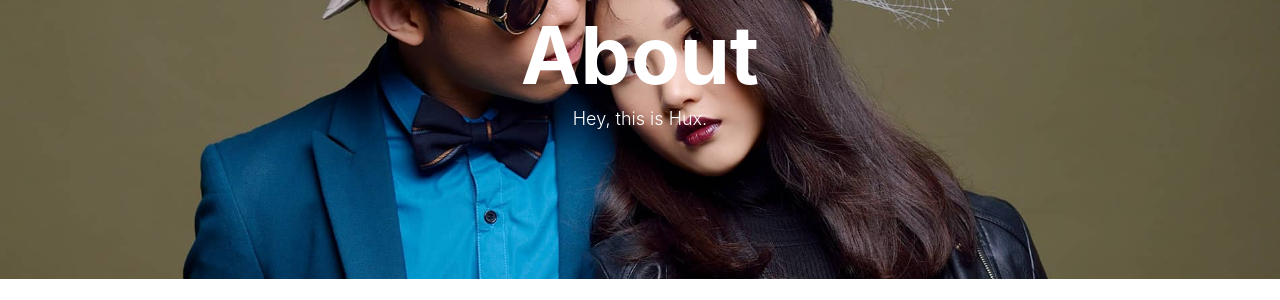
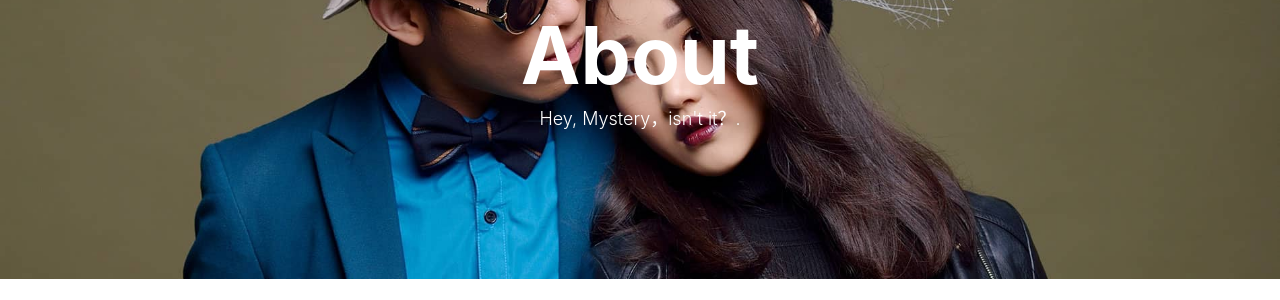
Before and after one commit to jessica1123/stfpeak.github.io, a Jekyll site: the page built from about.html, in a window 1280 px wide. Shown: the part 139-439 px from the top of the page. Built offline with Jekyll 4.4.1, drawn with Linux system fonts in a browser that asks for light colours; nearby versions of some CDN libraries; comment, search, counter and statistics services are not loaded.

Commit message:
Updated about.html

```diff
--- a/about.html
+++ b/about.html
@@ -1,7 +1,7 @@
 ---
 layout: page
 title: About
-description: 'Hey, this is Hux.'
+description: 'Hey, Mystery，isn''t it？.'
 header-img: img/about-bg.jpg
 published: true
 ---
```
